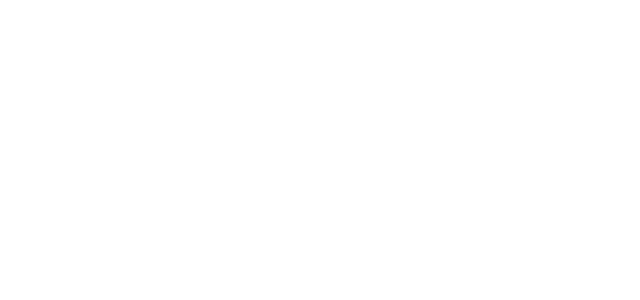
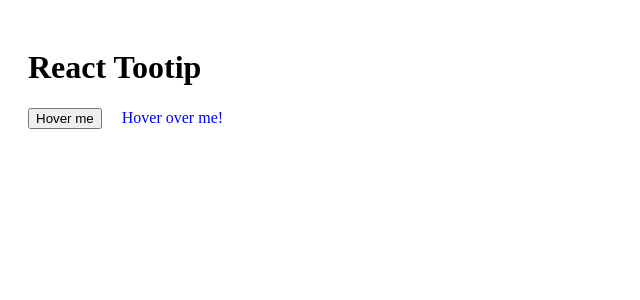
Before and after one commit to acciojob/react-composition-3-satyamjha09, a React app: page / in a window 1280 px wide. Shown: the top 300 px of the page, without its empty margins (0-640 px from the left). Built offline with nearby package versions, Linux system fonts and the light colour scheme.

Commit message:
done Change

```diff
--- a/src/components/App.js
+++ b/src/components/App.js
@@ -1,11 +1,18 @@
 
 import React from "react";
 import './../styles/App.css';
+import Tooltip from "./Tooltip";
 
 const App = () => {
   return (
-    <div>
-        {/* Do not remove the main div */}
+    <div style={{ padding: "20px" }}>
+        <h1> React Tootip  </h1>
+        <Tooltip text="this is a tooltip for the button">
+          <button style={{ marginRight: "20px" }}>Hover me</button>
+        </Tooltip>
+        <Tooltip text="Another tooltip for a text">
+          <span style={{ color: "blue" , cursor: "pointer"  }}> Hover over me! </span>
+        </Tooltip>
     </div>
   )
 }
--- /dev/null
+++ b/src/components/Tooltip.js
@@ -0,0 +1,39 @@
+import React, { useState } from 'react'
+
+const Tooltip = ({ text , children }) => {
+
+    const [visible, setVisible] = useState(false);
+
+
+  return (
+    <div
+        className="tooltip"
+        onMouseEnter={() => setVisible(true)}
+        onMouseLeave={() => setVisible(false)}
+        style={{ position: "relative", display: "inline-block" }}
+    >
+     {children}
+     {visible && (
+       <div
+        className="tooltiptext"
+        style={{
+          position: "absolute",
+          bottom: "100%",
+          left: "50%",
+          transform: "translateX(-50%)",
+          backgroundColor: "black",
+          color: "white",
+          padding: "5px",
+          borderRadius: "5px",
+          whiteSpace: "nowrap",
+          zIndex: "10",
+        }}
+      >
+        {text}
+      </div>
+    )}
+  </div>
+  )
+}
+
+export default Tooltip
```
Also changed, not shown: 1 other file (tests, documents, lock files or other folders).
